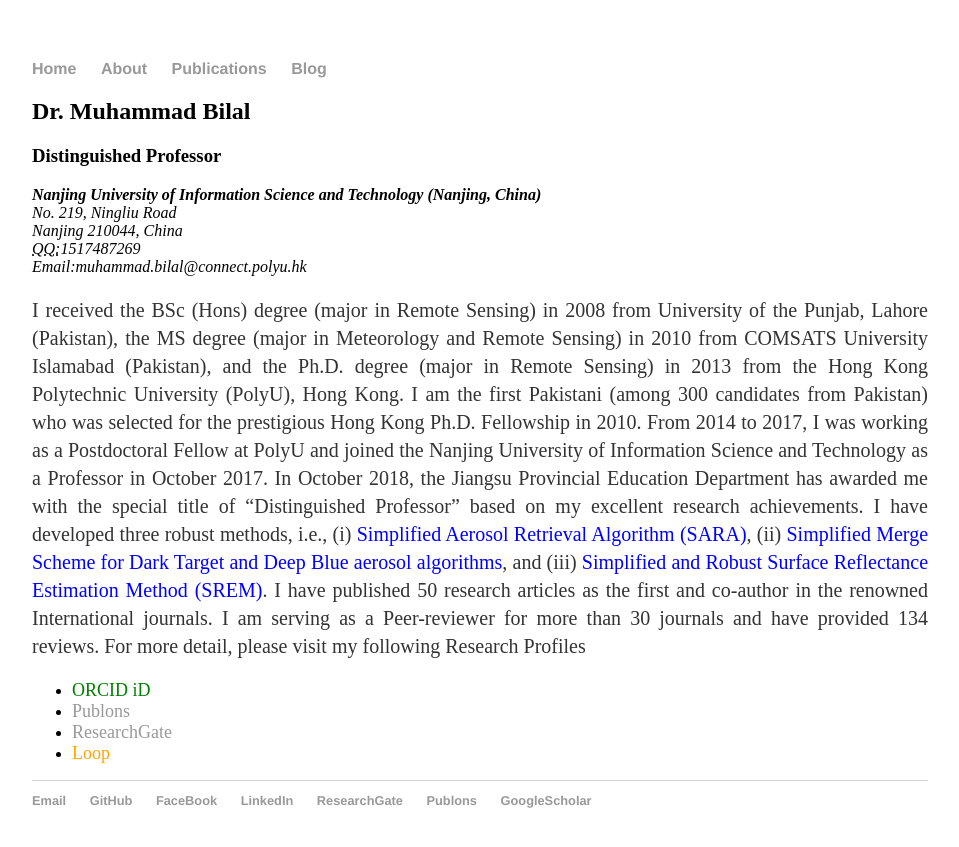
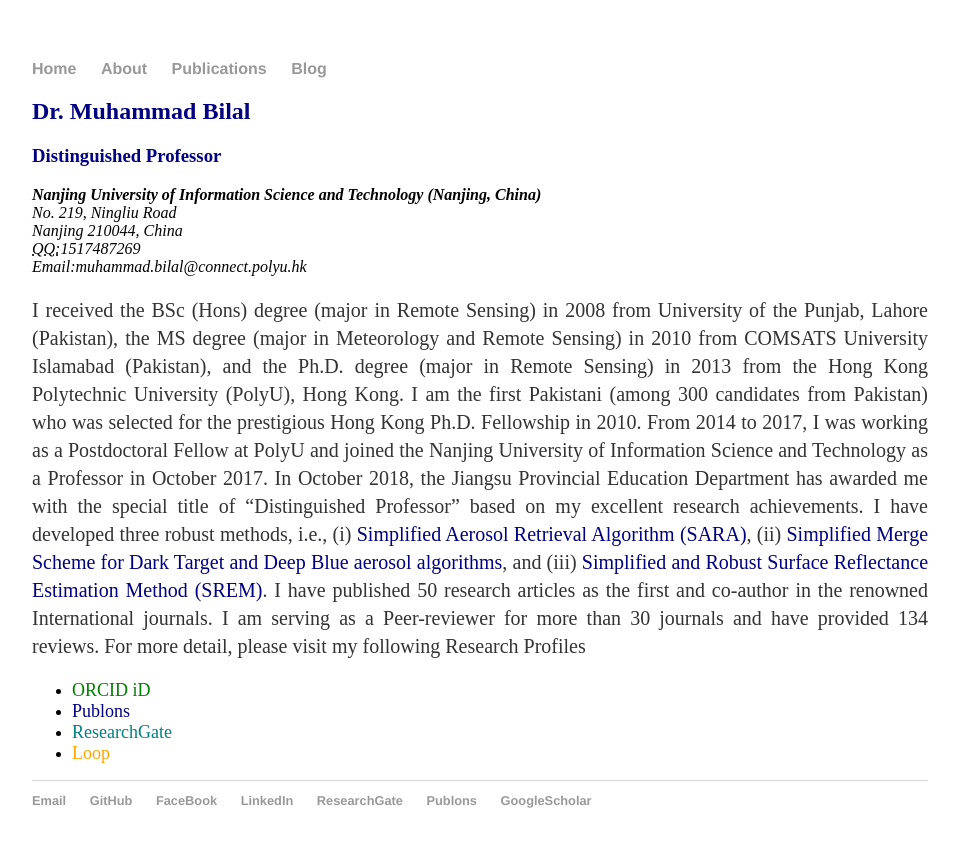
Before and after one commit to rs-DrBilal/rsbilal.github.io, a Jekyll site: the page built from about/index.html, in a window 1280 px wide. Shown: the top 847 px of the page, without its empty margins (160-1119 px from the left). Built offline with Jekyll 4.4.1, drawn with Linux system fonts in a browser that asks for light colours.

Commit message:
Update index.html

```diff
--- a/about/index.html
+++ b/about/index.html
@@ -4,8 +4,8 @@ title: About Muhammad Bilal
 ---
 
 		<div class="about">
-			<h2>Dr. Muhammad Bilal</h2>
-			<h3>Distinguished Professor</h3>
+			<h2 style="color: NAVY">Dr. Muhammad Bilal</h2>
+			<h3 style="color: NAVY">Distinguished Professor</h3>
 					<address>
 					<strong>Nanjing University of Information Science and Technology (Nanjing, China)</strong><br>
 					No. 219, Ningliu Road<br>
@@ -20,16 +20,16 @@ title: About Muhammad Bilal
 				From 2014 to 2017, I was working as a Postdoctoral Fellow at PolyU and joined the Nanjing University of Information Science and Technology as a Professor in October 2017.
 				In October 2018, the Jiangsu Provincial Education Department has awarded me with the special title of “Distinguished Professor” based on my excellent research achievements.
 				I have developed three robust methods, i.e.,
-				(i) <a href="https://doi.org/10.1016/j.rse.2013.04.014" style="color: blue">Simplified Aerosol Retrieval Algorithm (SARA)</a>,
-				(ii) <a href="https://doi.org/10.1016/j.rse.2017.05.028" style="color: blue">Simplified Merge Scheme for Dark Target and Deep Blue aerosol algorithms</a>, and
-				(iii) <a href=" https://doi.org/10.3390/rs11111344" style="color: blue">Simplified and Robust Surface Reflectance Estimation Method (SREM)</a>.
+				(i) <a href="https://doi.org/10.1016/j.rse.2013.04.014" style="color: NAVY">Simplified Aerosol Retrieval Algorithm (SARA)</a>,
+				(ii) <a href="https://doi.org/10.1016/j.rse.2017.05.028" style="color: NAVY">Simplified Merge Scheme for Dark Target and Deep Blue aerosol algorithms</a>, and
+				(iii) <a href=" https://doi.org/10.3390/rs11111344" style="color: NAVY">Simplified and Robust Surface Reflectance Estimation Method (SREM)</a>.
 				I have published 50 research articles as the first and co-author in the renowned International journals.
 				I am serving as a Peer-reviewer for more than 30 journals and have provided 134 reviews. For more detail, please visit my following Research Profiles</p>
 
 			<ul class="contacts">
 				<li><a href="https://orcid.org/0000-0003-1022-3999" style="color:green; font-size:18px">ORCID iD</a></li>
-				<li><a href=" https://publons.com/researcher/1093783/muhammad-bilal/" style="color:dark blue; font-size:18px">Publons</a></li>
-				<li><a href="https://www.researchgate.net/profile/Muhammad_Bilal_phd" style="color:dark green; font-size:18px">ResearchGate</a></li>
+				<li><a href=" https://publons.com/researcher/1093783/muhammad-bilal/" style="color:NAVY; font-size:18px">Publons</a></li>
+				<li><a href="https://www.researchgate.net/profile/Muhammad_Bilal_phd" style="color:TEAL; font-size:18px">ResearchGate</a></li>
 				<li><a href="https://loop.frontiersin.org/people/263729/overview" style="color:orange; font-size:18px">Loop</a></li>
 				</ul>
 		</div>
```
